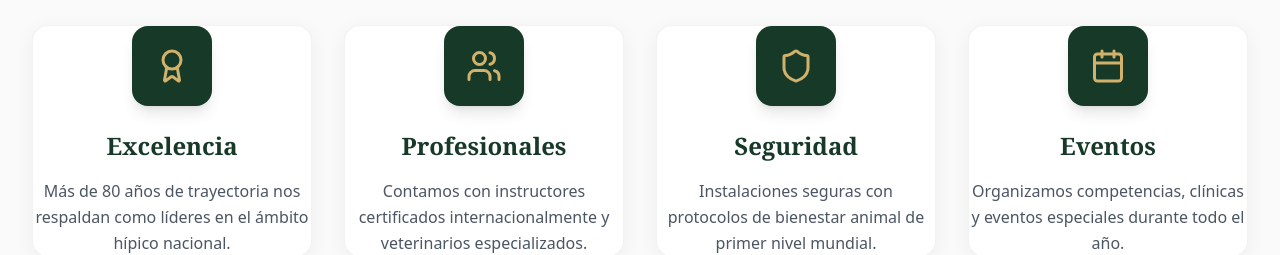
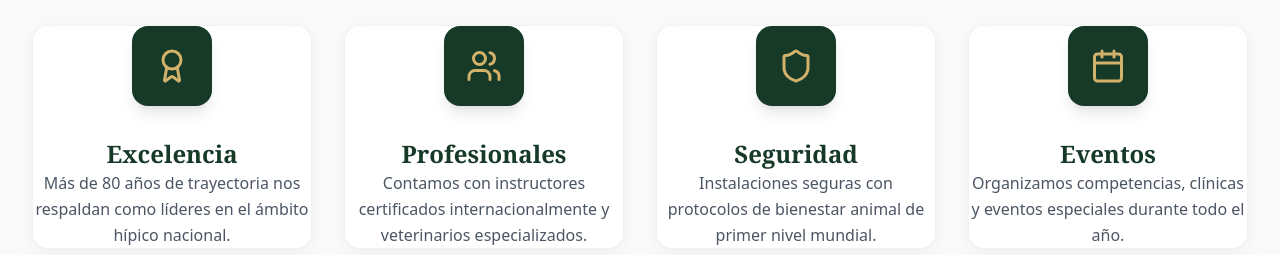
Before and after one commit to M-formoso/clubHipico, a React (Vite) app in the folder web/: page / in a window 1280 px wide. Shown: the part 1200-1455 px from the top of the page. Built offline with nearby package versions, Linux system fonts and the light colour scheme; no server answers.

Commit message:
Aumentar padding en cards de características
Mayor espacio interno en las cards de '¿Por qué elegirnos?' para mejor
distribución visual del contenido.

🤖 Generated with [Claude Code](https://claude.com/claude-code)

Co-Authored-By: Claude <noreply@anthropic.com>

```diff
--- a/web/src/pages/HomePage.tsx
+++ b/web/src/pages/HomePage.tsx
@@ -154,13 +154,13 @@ export function HomePage() {
             ].map((item, index) => (
               <div
                 key={item.title}
-                className="elegant-card p-8 text-center group"
+                className="elegant-card p-10 pt-12 pb-12 text-center group"
                 style={{ animationDelay: `${index * 0.1}s` }}
               >
-                <div className="w-20 h-20 bg-primary rounded-2xl flex items-center justify-center mx-auto mb-6 group-hover:scale-110 transition-transform duration-300 shadow-lg">
+                <div className="w-20 h-20 bg-primary rounded-2xl flex items-center justify-center mx-auto mb-8 group-hover:scale-110 transition-transform duration-300 shadow-lg">
                   <item.icon className="text-secondary" size={36} />
                 </div>
-                <h3 className="text-2xl font-bold mb-4 text-primary">{item.title}</h3>
+                <h3 className="text-2xl font-bold mb-5 text-primary">{item.title}</h3>
                 <p className="text-gray-600 leading-relaxed">
                   {item.desc}
                 </p>
```
